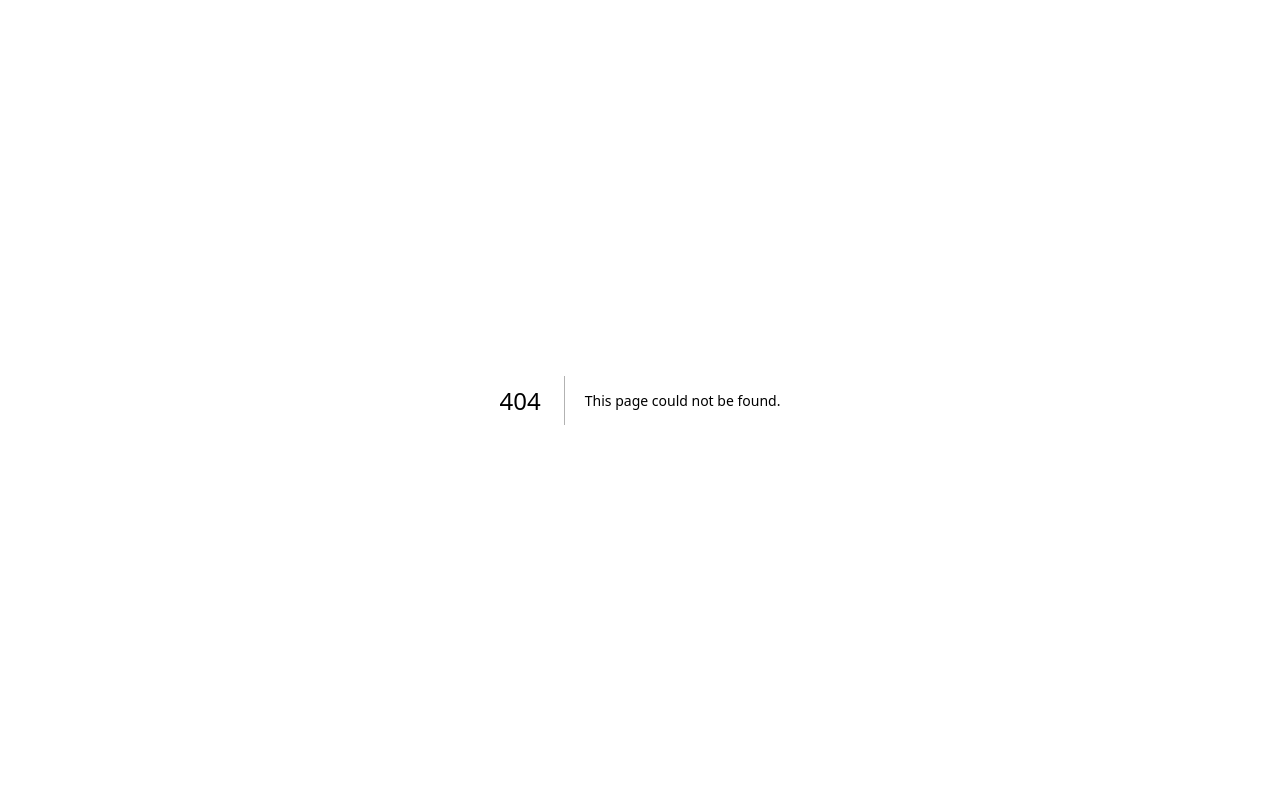
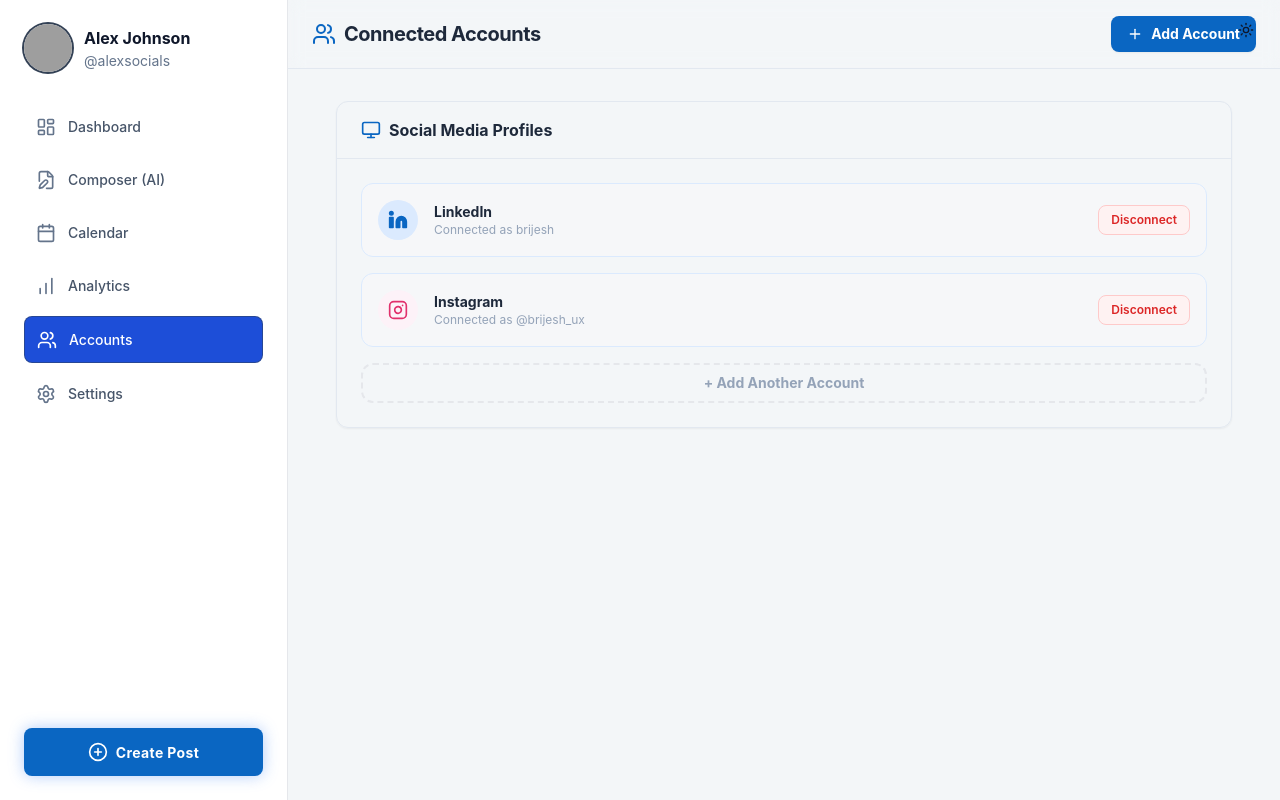
Before and after one commit to brijeshkumar-chavda/PostFlow, a Next.js app: page /accounts in a window 1280 px wide. Before the commit this address had no page. Built offline with nearby package versions, Linux system fonts and the light colour scheme; grey boxes are pictures that could not be loaded.

Commit message:
feat: move social account management UI from settings to a new dedicated accounts page

```diff
--- /dev/null
+++ b/src/app/(dashboard)/accounts/page.tsx
@@ -0,0 +1,91 @@
+"use client";
+
+import { Users, Monitor, Linkedin, Instagram, Plus } from "lucide-react";
+import { cn } from "@/lib/utils";
+
+export default function AccountsPage() {
+  return (
+    <div className="flex flex-col h-full bg-background-light dark:bg-background-dark overflow-hidden">
+      {/* Header */}
+      <header className="flex items-center justify-between border-b border-border bg-surface-light/95 dark:bg-surface-dark/95 backdrop-blur px-6 py-4 shrink-0 z-10 sticky top-0">
+        <div className="flex items-center gap-4 lg:hidden">
+          <h2 className="text-text-main dark:text-white text-lg font-bold">
+            Accounts
+          </h2>
+        </div>
+        <div className="hidden lg:flex items-center gap-8">
+          <div className="flex items-center gap-2 text-text-main dark:text-white">
+            <Users className="text-primary h-6 w-6" />
+            <h2 className="text-xl font-bold tracking-tight text-slate-800 dark:text-white">
+              Connected Accounts
+            </h2>
+          </div>
+        </div>
+        <button className="flex items-center gap-2 px-4 py-2 bg-primary hover:bg-primary-hover text-white font-bold text-sm rounded-lg transition-colors shadow-sm hover:shadow-md">
+          <Plus className="h-4 w-4" />
+          Add Account
+        </button>
+      </header>
+
+      {/* Main Content */}
+      <div className="flex-1 overflow-y-auto p-4 lg:p-8 pb-20 scrollbar-hide">
+        <div className="max-w-4xl mx-auto flex flex-col gap-6">
+          <div className="bg-surface-light dark:bg-surface-dark rounded-xl border border-border shadow-sm overflow-hidden">
+            <div className="px-6 py-4 border-b border-border">
+              <h3 className="text-base font-bold text-slate-800 dark:text-white flex items-center gap-2">
+                <Monitor className="h-5 w-5 text-primary" />
+                Social Media Profiles
+              </h3>
+            </div>
+            <div className="p-6 space-y-4">
+              {/* LinkedIn */}
+              <div className="flex items-center justify-between p-4 border border-blue-100 dark:border-slate-700 rounded-xl bg-gray-50/50 dark:bg-slate-800/50">
+                <div className="flex items-center gap-4">
+                  <div className="w-10 h-10 rounded-full bg-blue-100 dark:bg-blue-900/30 flex items-center justify-center text-[#0a66c2]">
+                    <Linkedin className="h-5 w-5 fill-current" />
+                  </div>
+                  <div>
+                    <h4 className="font-bold text-slate-800 dark:text-white text-sm">
+                      LinkedIn
+                    </h4>
+                    <p className="text-xs text-text-secondary">
+                      Connected as brijesh
+                    </p>
+                  </div>
+                </div>
+                <button className="px-3 py-1.5 text-xs font-semibold text-red-600 bg-red-50 hover:bg-red-100 border border-red-200 rounded-lg transition-colors">
+                  Disconnect
+                </button>
+              </div>
+
+              {/* Instagram */}
+              <div className="flex items-center justify-between p-4 border border-blue-100 dark:border-slate-700 rounded-xl bg-gray-50/50 dark:bg-slate-800/50">
+                <div className="flex items-center gap-4">
+                  <div className="w-10 h-10 rounded-full bg-pink-50 dark:bg-pink-900/30 flex items-center justify-center text-[#E1306C]">
+                    <Instagram className="h-5 w-5" />
+                  </div>
+                  <div>
+                    <h4 className="font-bold text-slate-800 dark:text-white text-sm">
+                      Instagram
+                    </h4>
+                    <p className="text-xs text-text-secondary">
+                      Connected as @brijesh_ux
+                    </p>
+                  </div>
+                </div>
+                <button className="px-3 py-1.5 text-xs font-semibold text-red-600 bg-red-50 hover:bg-red-100 border border-red-200 rounded-lg transition-colors">
+                  Disconnect
+                </button>
+              </div>
+
+              {/* Add Account Button */}
+              <button className="w-full py-2 flex items-center justify-center gap-2 border-2 border-dashed border-gray-200 dark:border-slate-700 rounded-xl text-text-secondary hover:text-primary hover:border-primary/50 hover:bg-primary/5 transition-all text-sm font-bold">
+                + Add Another Account
+              </button>
+            </div>
+          </div>
+        </div>
+      </div>
+    </div>
+  );
+}
--- a/src/app/(dashboard)/settings/page.tsx
+++ b/src/app/(dashboard)/settings/page.tsx
@@ -4,9 +4,6 @@ import {
   User,
   Settings as SettingsIcon,
   Bell,
-  Monitor,
-  Linkedin,
-  Instagram,
   Save,
   Moon,
   Sun,
@@ -99,62 +96,6 @@ export default function SettingsPage() {
                   </div>
                 </div>
               </div>
-            </div>
-          </div>
-
-          {/* Social Accounts */}
-          <div className="bg-surface-light dark:bg-surface-dark rounded-xl border border-border shadow-sm overflow-hidden">
-            <div className="px-6 py-4 border-b border-border">
-              <h3 className="text-lg font-bold text-slate-800 dark:text-white flex items-center gap-2">
-                <Monitor className="h-5 w-5 text-primary" />
-                Connected Accounts
-              </h3>
-            </div>
-            <div className="p-6 space-y-4">
-              {/* LinkedIn */}
-              <div className="flex items-center justify-between p-4 border border-blue-100 dark:border-slate-700 rounded-xl bg-gray-50/50 dark:bg-slate-800/50">
-                <div className="flex items-center gap-4">
-                  <div className="w-10 h-10 rounded-full bg-blue-100 dark:bg-blue-900/30 flex items-center justify-center text-[#0a66c2]">
-                    <Linkedin className="h-5 w-5 fill-current" />
-                  </div>
-                  <div>
-                    <h4 className="font-bold text-slate-800 dark:text-white text-sm">
-                      LinkedIn
-                    </h4>
-                    <p className="text-xs text-text-secondary">
-                      Connected as brijesh
-                    </p>
-                  </div>
-                </div>
-                <button className="px-3 py-1.5 text-xs font-semibold text-red-600 bg-red-50 hover:bg-red-100 border border-red-200 rounded-lg transition-colors">
-                  Disconnect
-                </button>
-              </div>
-
-              {/* Instagram */}
-              <div className="flex items-center justify-between p-4 border border-blue-100 dark:border-slate-700 rounded-xl bg-gray-50/50 dark:bg-slate-800/50">
-                <div className="flex items-center gap-4">
-                  <div className="w-10 h-10 rounded-full bg-pink-50 dark:bg-pink-900/30 flex items-center justify-center text-[#E1306C]">
-                    <Instagram className="h-5 w-5" />
-                  </div>
-                  <div>
-                    <h4 className="font-bold text-slate-800 dark:text-white text-sm">
-                      Instagram
-                    </h4>
-                    <p className="text-xs text-text-secondary">
-                      Connected as @brijesh_ux
-                    </p>
-                  </div>
-                </div>
-                <button className="px-3 py-1.5 text-xs font-semibold text-red-600 bg-red-50 hover:bg-red-100 border border-red-200 rounded-lg transition-colors">
-                  Disconnect
-                </button>
-              </div>
-
-              {/* Add Account Button */}
-              <button className="w-full py-2 flex items-center justify-center gap-2 border-2 border-dashed border-gray-200 dark:border-slate-700 rounded-xl text-text-secondary hover:text-primary hover:border-primary/50 hover:bg-primary/5 transition-all text-sm font-bold">
-                + Add Another Account
-              </button>
             </div>
           </div>
 
```
